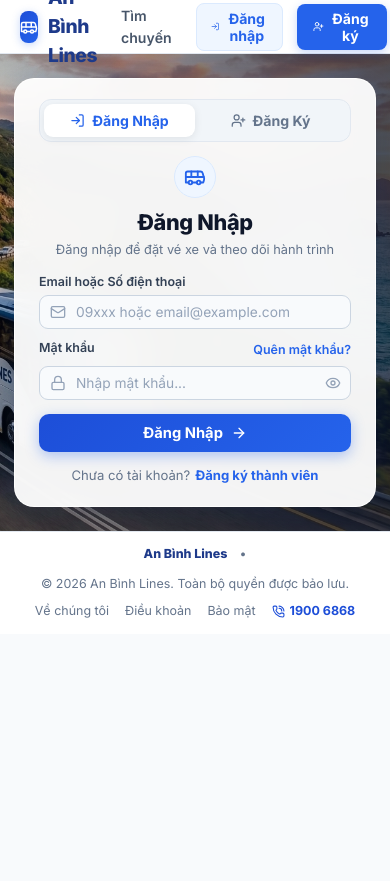
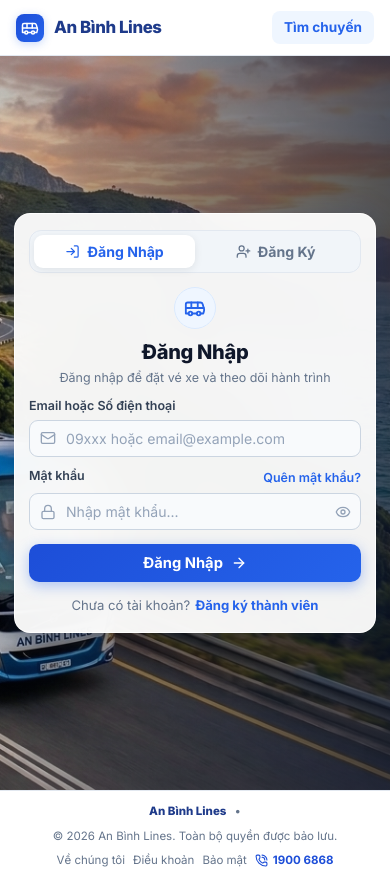
Before and after one commit to VanLoc204/hethongquanlynhaxe, a React (Create React App) app in the folder frontend/customer-app/: page /login in a window 390 px wide. Before the commit the page ends 844 px from the top, so only its background shows below. Built offline with nearby package versions, Linux system fonts and the light colour scheme; no server answers.

Commit message:
feat: responsive mobile auth page and comprehensive system README.md

```diff
--- a/frontend/customer-app/src/pages/customer/AuthPage.css
+++ b/frontend/customer-app/src/pages/customer/AuthPage.css
@@ -638,29 +638,100 @@
   box-shadow: 0 20px 45px -10px rgba(0, 0, 0, 0.3);
 }
 
-/* Responsive */
+/* Responsive Mobile & Tablet */
 @media (max-width: 900px) {
   .auth-wrapper {
+    min-height: 100vh;
     height: auto;
     max-height: none;
     overflow-y: auto;
+    background: #0f172a;
+    display: flex;
+    flex-direction: column;
   }
   .auth-header {
-    padding: 0.6rem 1.25rem;
+    padding: 0.6rem 1rem;
+    height: 56px;
+    flex-shrink: 0;
+  }
+  /* Ẩn các nút Đăng nhập / Đăng ký trùng lặp trên thanh header khi xem trên mobile (vì trong Card đã có tab chuyển) */
+  .auth-header-btn-login,
+  .auth-header-btn-register {
+    display: none !important;
+  }
+  .auth-header-nav {
+    gap: 8px;
+  }
+  .auth-header-link {
+    font-size: 0.85rem;
+    padding: 6px 12px;
+    background: #eff6ff;
+    color: #2563eb;
+    border-radius: 8px;
+    font-weight: 700;
+    display: inline-flex;
+    align-items: center;
   }
   .auth-hero-container {
     justify-content: center;
-    padding: 24px 14px;
+    align-items: center;
+    padding: 20px 14px;
+    flex: 1 0 auto;
+    min-height: calc(100vh - 110px);
+    background-position: center center;
+    background-size: cover;
+  }
+  .auth-card {
+    max-width: 100%;
+    width: 100%;
+    margin: auto 0;
+    padding: 18px 16px;
+    border-radius: 16px;
   }
   .auth-footer {
     flex-direction: column;
     height: auto;
-    gap: 8px;
-    padding: 0.8rem 1.25rem;
+    gap: 6px;
+    padding: 0.75rem 1rem;
     text-align: center;
+    background: #ffffff;
+    flex-shrink: 0;
   }
   .auth-footer-left, .auth-footer-right {
     flex-wrap: wrap;
     justify-content: center;
+    gap: 8px;
+    font-size: 0.72rem;
   }
 }
+
+@media (max-width: 480px) {
+  .auth-brand-name {
+    font-size: 1.05rem;
+  }
+  .auth-brand-icon-box {
+    width: 28px;
+    height: 28px;
+  }
+  .auth-card {
+    padding: 16px 14px;
+  }
+  .auth-card-title {
+    font-size: 1.25rem;
+  }
+  .auth-card-subtitle {
+    font-size: 0.78rem;
+    margin-bottom: 10px;
+  }
+  .auth-input-group {
+    margin-bottom: 10px;
+  }
+  .auth-input-wrapper input {
+    font-size: 0.88rem;
+    padding: 9px 10px 9px 36px;
+  }
+  .auth-btn-submit {
+    padding: 10px 16px;
+    font-size: 0.92rem;
+  }
+}
```
Also changed, not shown: 1 other file (tests, documents, lock files or other folders).
